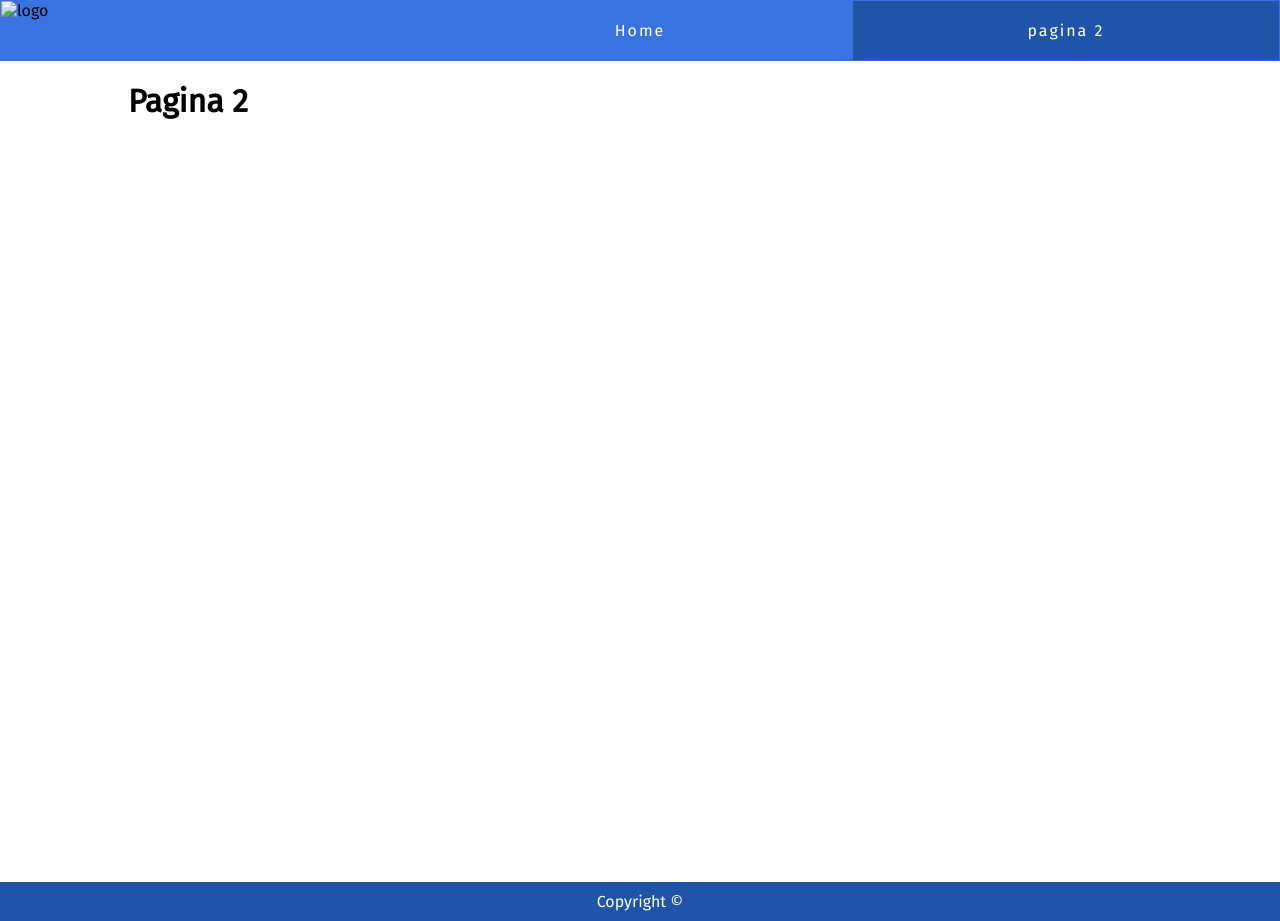
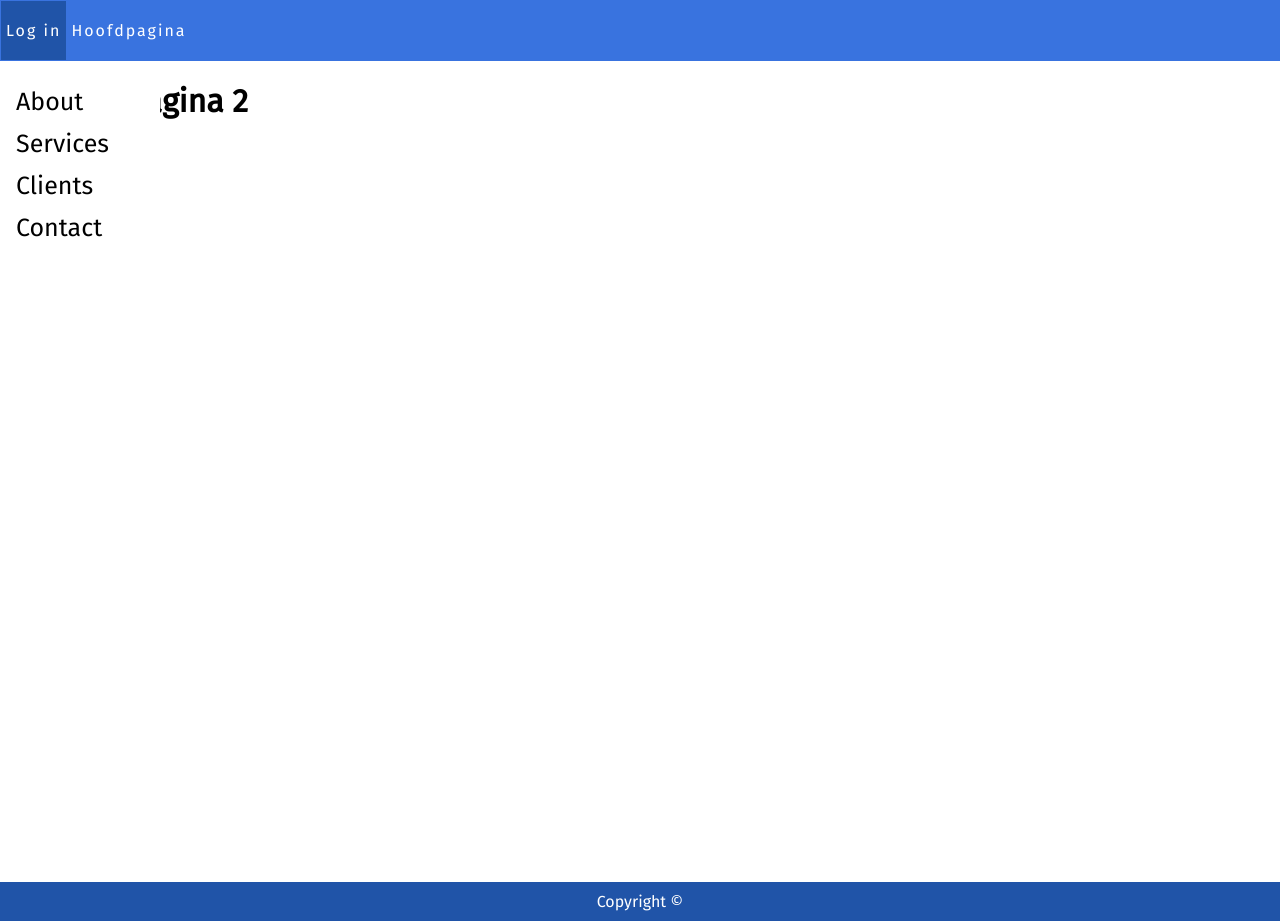
Before and after one commit to Sander-Kroeze/NaikieDasVacatures, a PHP site: page /index.php?page=pagina2 in a window 1280 px wide. Run offline with PHP 8.4, Linux system fonts and the light colour scheme; the visitor is signed in with stand-in values (Sample User, id 1).

Commit message:
Sidenav toegevoegd

```diff
--- a/css/stylesheet.css
+++ b/css/stylesheet.css
@@ -6,8 +6,8 @@
 html,
 body {
     font-family: 'Fira Sans', sans-serif;
-    margin:0;
-    height:100%;
+    margin: 0;
+    height: 100%;
     padding-bottom: 40px;
 }
 
@@ -29,7 +29,6 @@ nav ul li a {
     background: #3973DF;
     padding: 20px 5px;
     display: inline-block;
-    width: 100%;
     text-align: center;
 }
 
@@ -50,17 +49,32 @@ nav ul li a:hover {
     background: #3973DF;
 }
 
-.navigation li {
-    float: right;
-    flex: 3;
-}
 
 .active {
     background: #2054A8;
 }
 
+/*Sidenav*/
+.sidenav {
+    height: 100%;
+    width: 160px;
+    position: fixed;
+    left: 0;
+    background-color: #ffffff;
+    overflow-x: hidden;
+    padding-top: 20px;
+}
+
+.sidenav a {
+    padding: 6px 8px 6px 16px;
+    text-decoration: none;
+    font-size: 25px;
+    color: black;
+    display: block;
+}
+
 /*Footer*/
-footer{
+footer {
     width: 100%;
     position: fixed;
     background: #2054A8;
--- a/header.php
+++ b/header.php
@@ -13,8 +13,9 @@
     <nav class="navigation">
         <ul>
             <li>
-                <img style="cursor: pointer" width="55px" src="" onclick="window.open('index.php?page=home')"
-                     alt="logo"/>
+                <a style="cursor:pointer;" class="nav_a  <?php if ($_GET['page'] === 'pagina2') {
+                    echo 'active';
+                } ?> " id="a" onclick="location.href='index.php?page=pagina2'">Log in</a>
             </li>
             <li>
                 <a style="cursor:pointer;" class="nav_a  <?php if ($_GET['page'] === 'home') {
@@ -22,12 +23,7 @@
                 }
                 if (empty($_GET['page'])) {
                     echo 'active';
-                } ?> " id="a" onclick="location.href='index.php'">Home</a>
-            </li>
-            <li>
-                <a style="cursor:pointer;" class="nav_a  <?php if ($_GET['page'] === 'pagina2') {
-                    echo 'active';
-                } ?> " id="a" onclick="location.href='index.php?page=pagina2'">pagina 2</a>
+                } ?> " id="a" onclick="location.href='index.php'">Hoofdpagina</a>
             </li>
         </ul>
     </nav>
--- a/index.php
+++ b/index.php
@@ -6,6 +6,7 @@ $_SESSION['Status'] = 0;
 //include andere bestanden.
 include_once('config/DBconfig.php');
 include_once('header.php');
+include_once('sidenav.php');
 
 //kijkt naar welke pagina hij moet gaan.
 if (isset($_GET['page'])) {
--- /dev/null
+++ b/sidenav.php
@@ -0,0 +1,6 @@
+<div class="sidenav">
+    <a href="#about">About</a>
+    <a href="#services">Services</a>
+    <a href="#clients">Clients</a>
+    <a href="#contact">Contact</a>
+</div>
```
